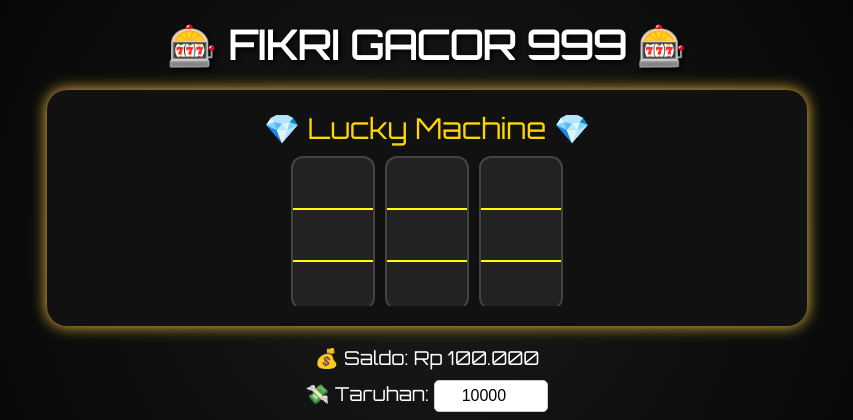
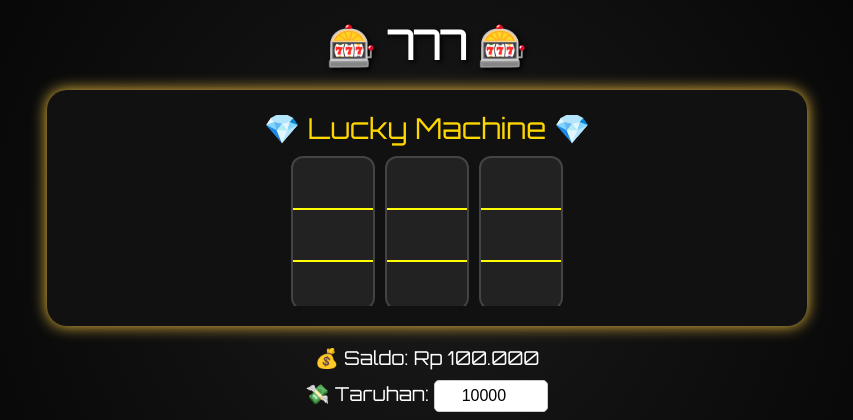
Before and after one commit to Arvan001/slot-edukasi, a Flask app: page /game in a window 1280 px wide. Shown: the top 420 px of the page, without its empty margins (213-1066 px from the left). Run offline with Flask 3, Linux system fonts and the light colour scheme; a user stored in the database is signed in; some libraries are stand-ins or nearby versions.

Commit message:
Update game.html

```diff
--- a/templates/game.html
+++ b/templates/game.html
@@ -9,7 +9,7 @@
   <script src="https://cdn.jsdelivr.net/npm/canvas-confetti@1.5.1/dist/confetti.browser.min.js"></script>
 </head>
 <body>
-  <h1>🎰 FIKRI GACOR 999 🎰</h1>
+  <h1>🎰 777 🎰</h1>
 
   <div class="slot-frame">
     <div class="slot-title">💎 Lucky Machine 💎</div>
```
